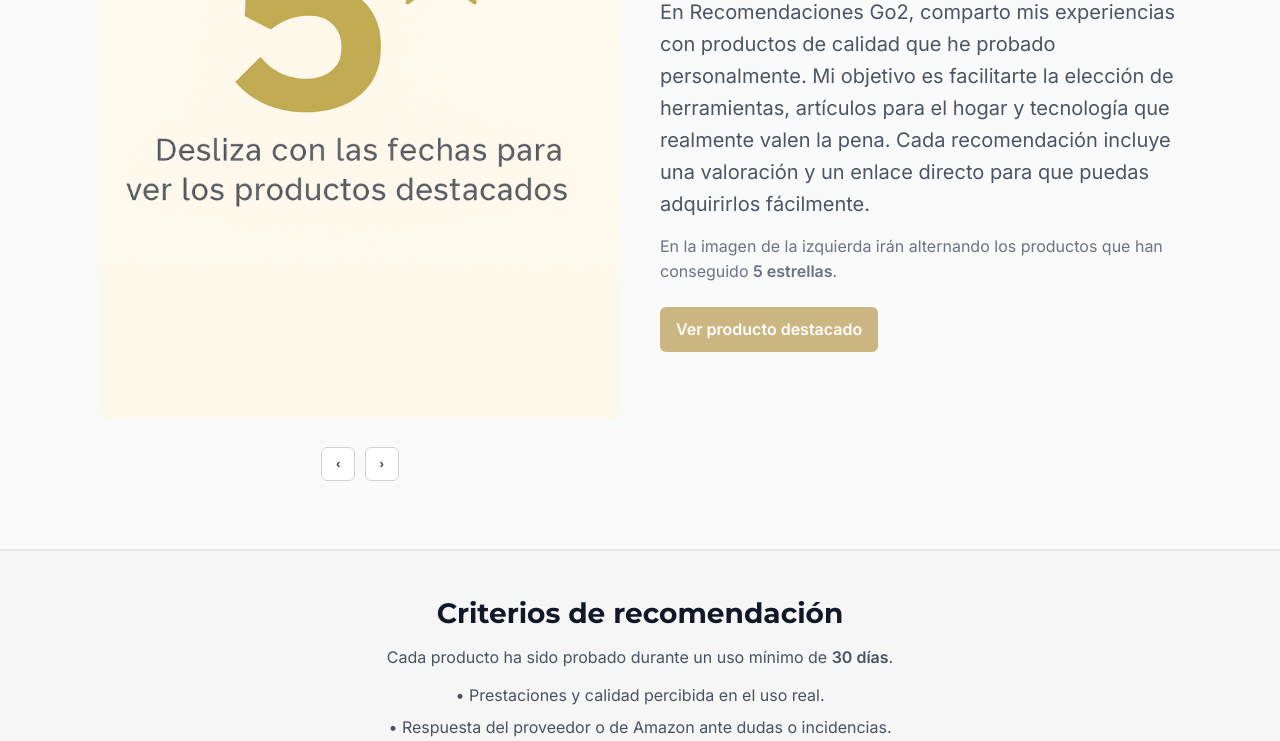
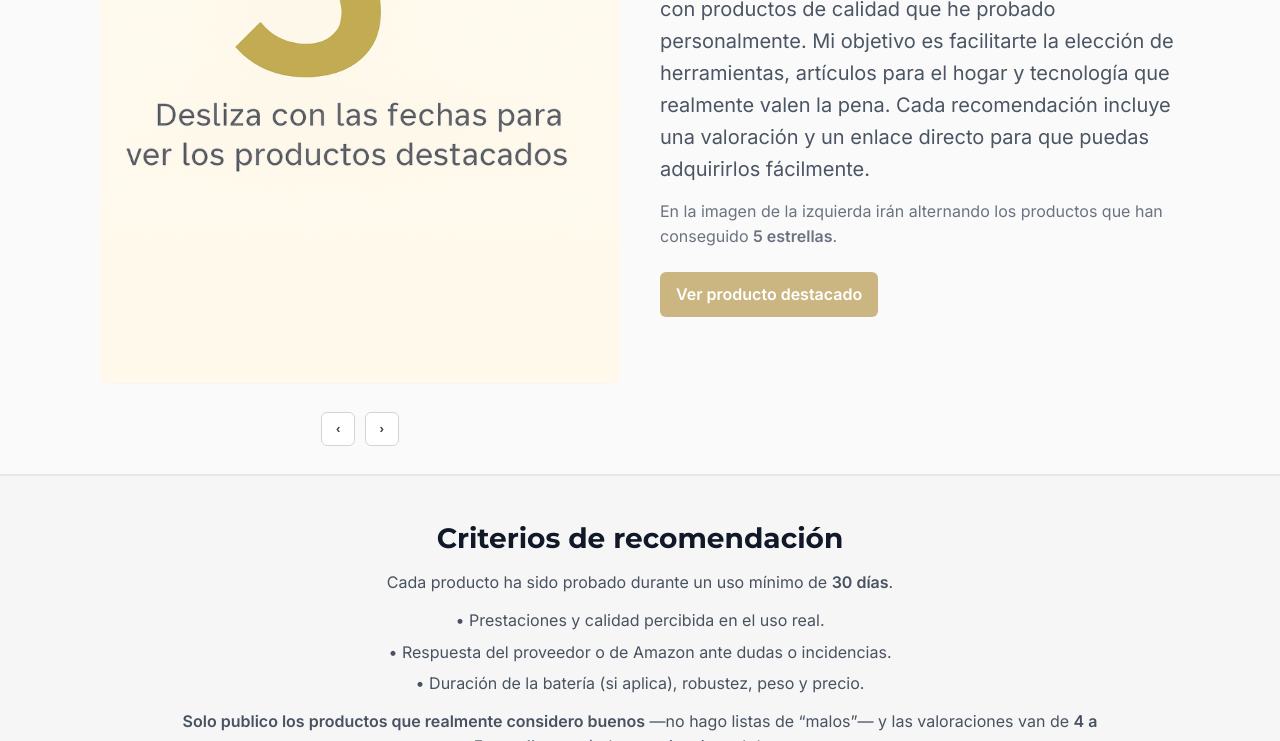
Before and after one commit to recomendacionesgo2/recomendacionesgo2-site, a website: page index.html in a window 1280 px wide. Shown: the part 608-1349 px from the top of the page. Drawn offline with Linux system fonts and the light colour scheme.

Commit message:
Update index.html

```diff
--- a/index.html
+++ b/index.html
@@ -565,4 +565,13 @@ document.getElementById('year').textContent = new Date().getFullYear();
   margin-top: 55px !important;
 }
 </style>
+  <style>
+/* Reduce márgenes superior e inferior del bloque 5 estrellas */
+#destacado .trust {
+  padding-top: 20px !important;    /* antes eran ~90px */
+  padding-bottom: 20px !important; /* antes eran ~60px */
+  margin-top: 0 !important;
+  margin-bottom: 0 !important;
+}
+</style>
 </html>
```
